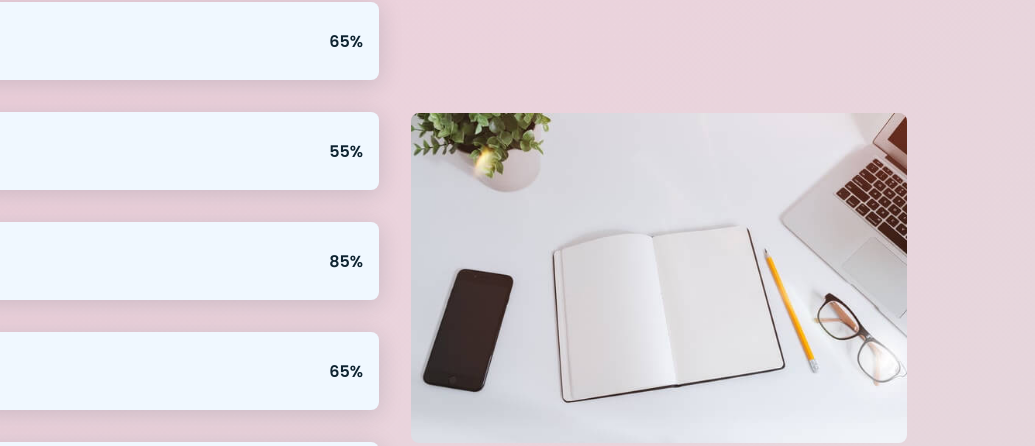
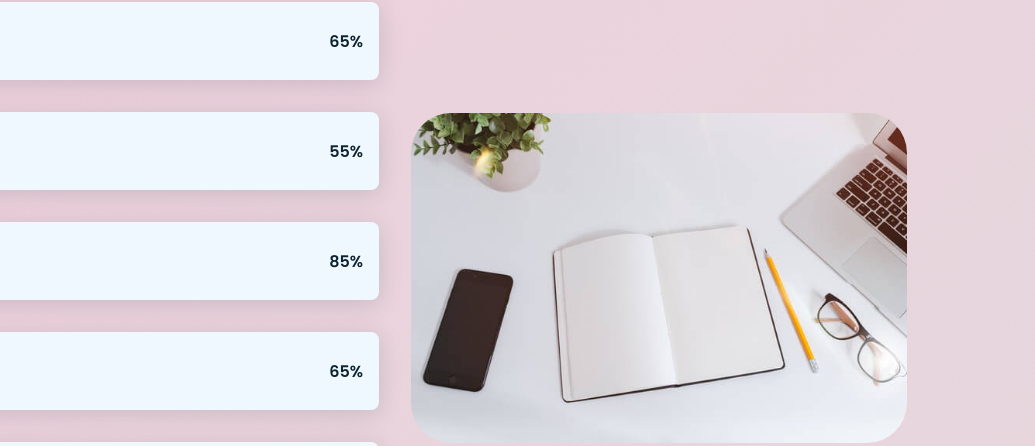
Before and after one commit to complexza/complexza.github.io, a plain HTML site: page index.html in a window 1280 px wide. Shown: the part 1920-2366 px from the top of the page, 245-1280 px from the left. Drawn offline with nearby package versions, Linux system fonts and the light colour scheme.

Commit message:
Small Changes

```diff
--- a/assets/css/styles.css
+++ b/assets/css/styles.css
@@ -349,7 +349,7 @@ img{
     width: 85%;
 }
 .skills_img{
-    border-radius: .5rem;
+    border-radius: 2.5rem;
 }
 
 /*=== Work ===*/
```
